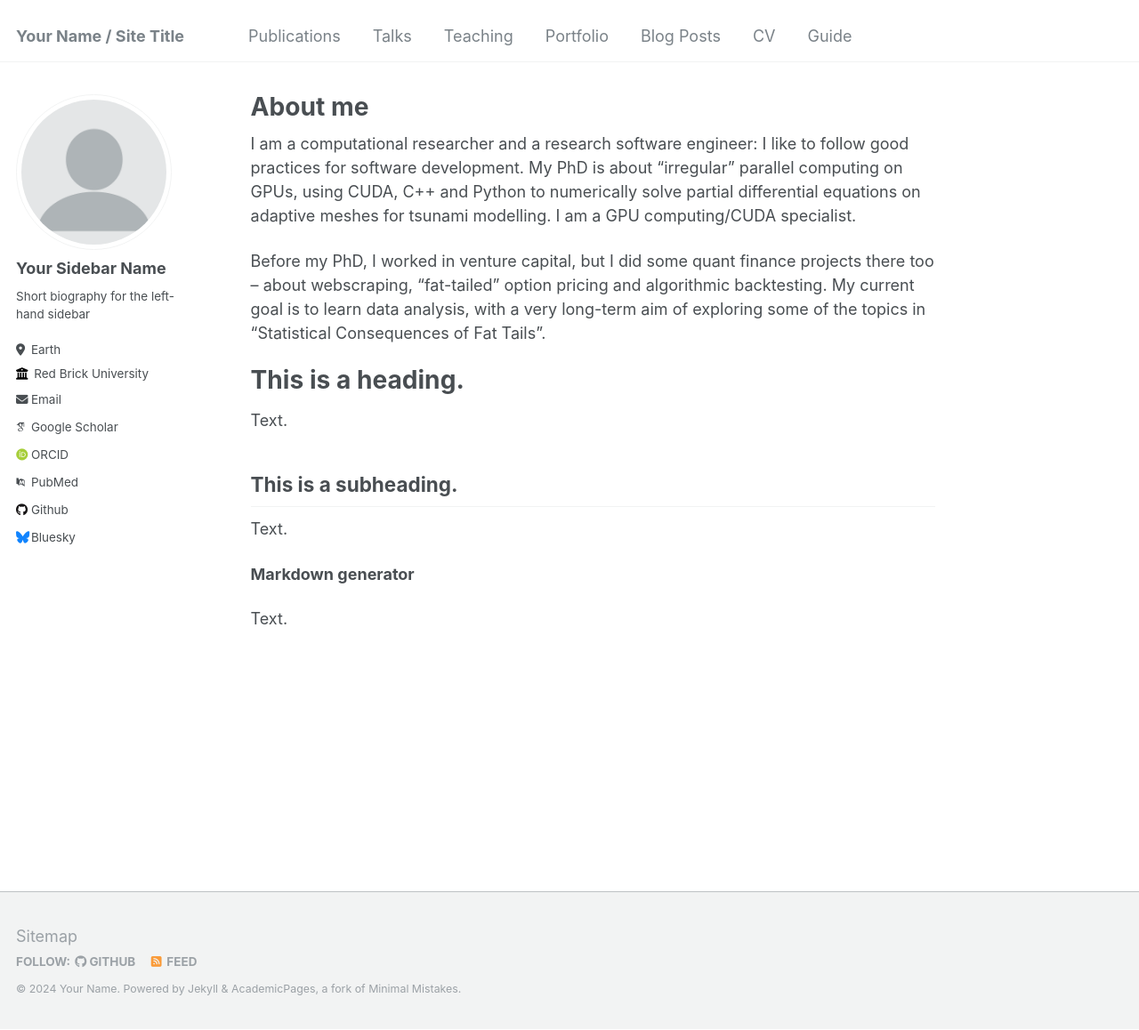
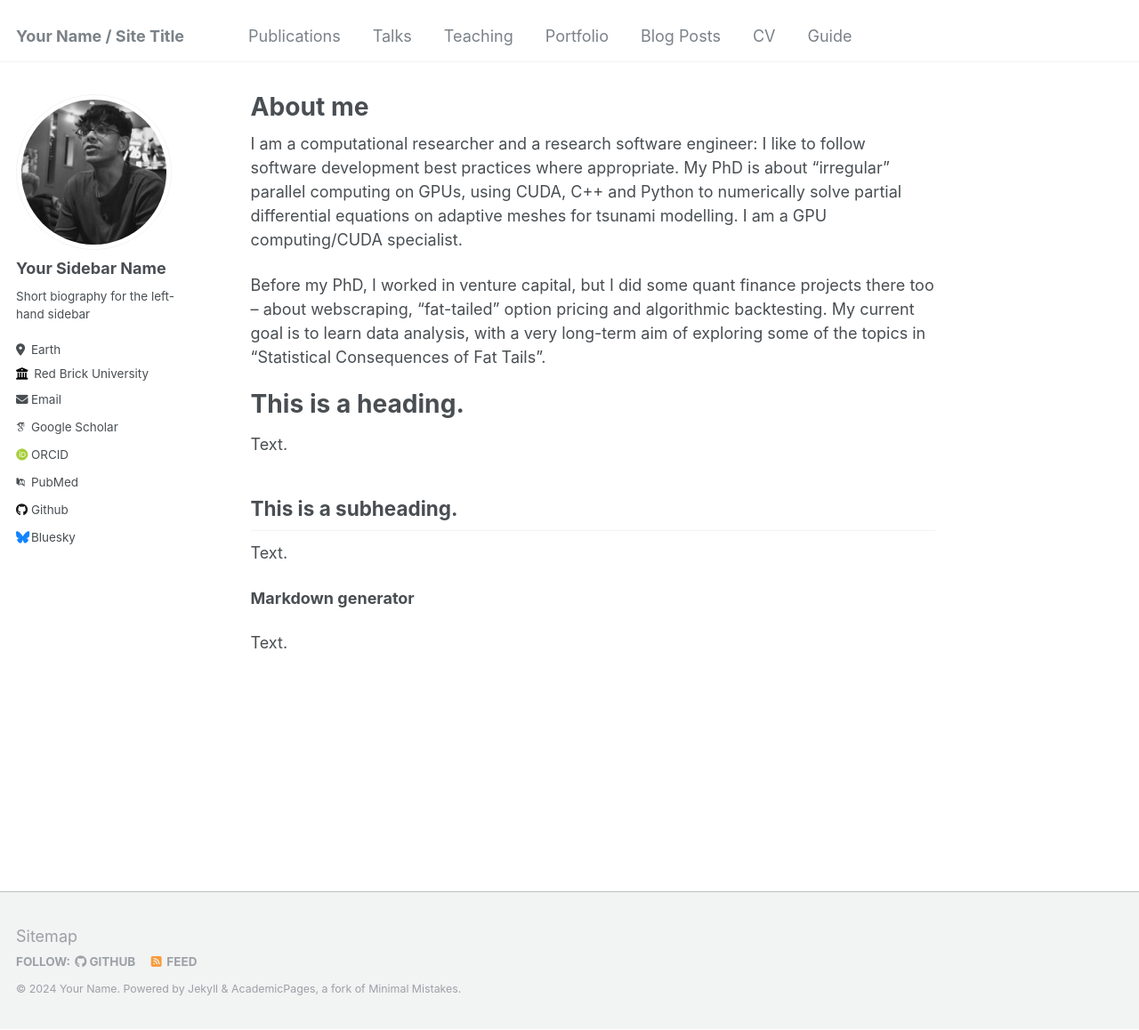
Before and after one commit to al0vya/al0vya.github.io, a Jekyll site: the page built from _pages/about.md, in a window 1280 px wide and 1158 px high. Shown: the whole window at 89% size. Built offline with Jekyll 4.4.1, drawn with Linux system fonts in a browser that asks for light colours; some web fonts are replaced.

Commit message:
struggling to view locally

```diff
--- a/_config.yml
+++ b/_config.yml
@@ -21,7 +21,7 @@ repository               : "academicpages/academicpages.github.io"
 #               Additional customization can be done by editing /_includes/author-profile.html
 author:
   # Biographic information
-  avatar           : "profile.png"
+  avatar           : "linkedin.jpg"
   name             : "Your Sidebar Name"
   pronouns         : # example: "she/her"
   bio              : "Short biography for the left-hand sidebar"
--- a/_pages/about.md
+++ b/_pages/about.md
@@ -7,7 +7,7 @@ redirect_from:
   - /about.html
 ---
 
-I am a computational researcher and a research software engineer: I like to follow good practices for software development. My PhD is about "irregular" parallel computing on GPUs, using CUDA, C++ and Python to numerically solve partial differential equations on adaptive meshes for tsunami modelling. I am a GPU computing/CUDA specialist.
+I am a computational researcher and a research software engineer: I like to follow software development best practices where appropriate. My PhD is about "irregular" parallel computing on GPUs, using CUDA, C++ and Python to numerically solve partial differential equations on adaptive meshes for tsunami modelling. I am a GPU computing/CUDA specialist.
 
 Before my PhD, I worked in venture capital, but I did some quant finance projects there too -- about webscraping, "fat-tailed" option pricing and algorithmic backtesting. My current goal is to learn data analysis, with a very long-term aim of exploring some of the topics in "Statistical Consequences of Fat Tails".
 
```
Also changed, not shown: images/linkedin.jpg (added).
